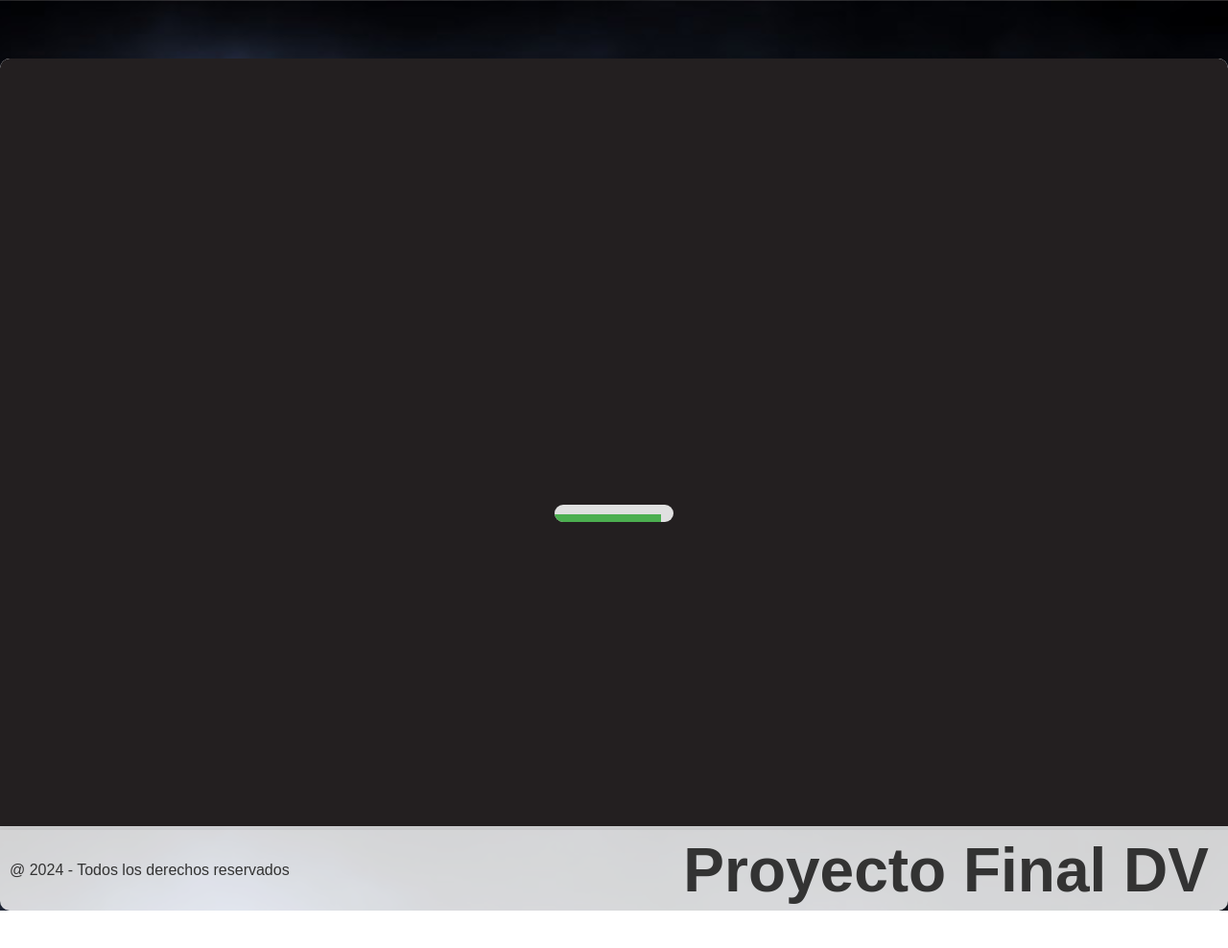
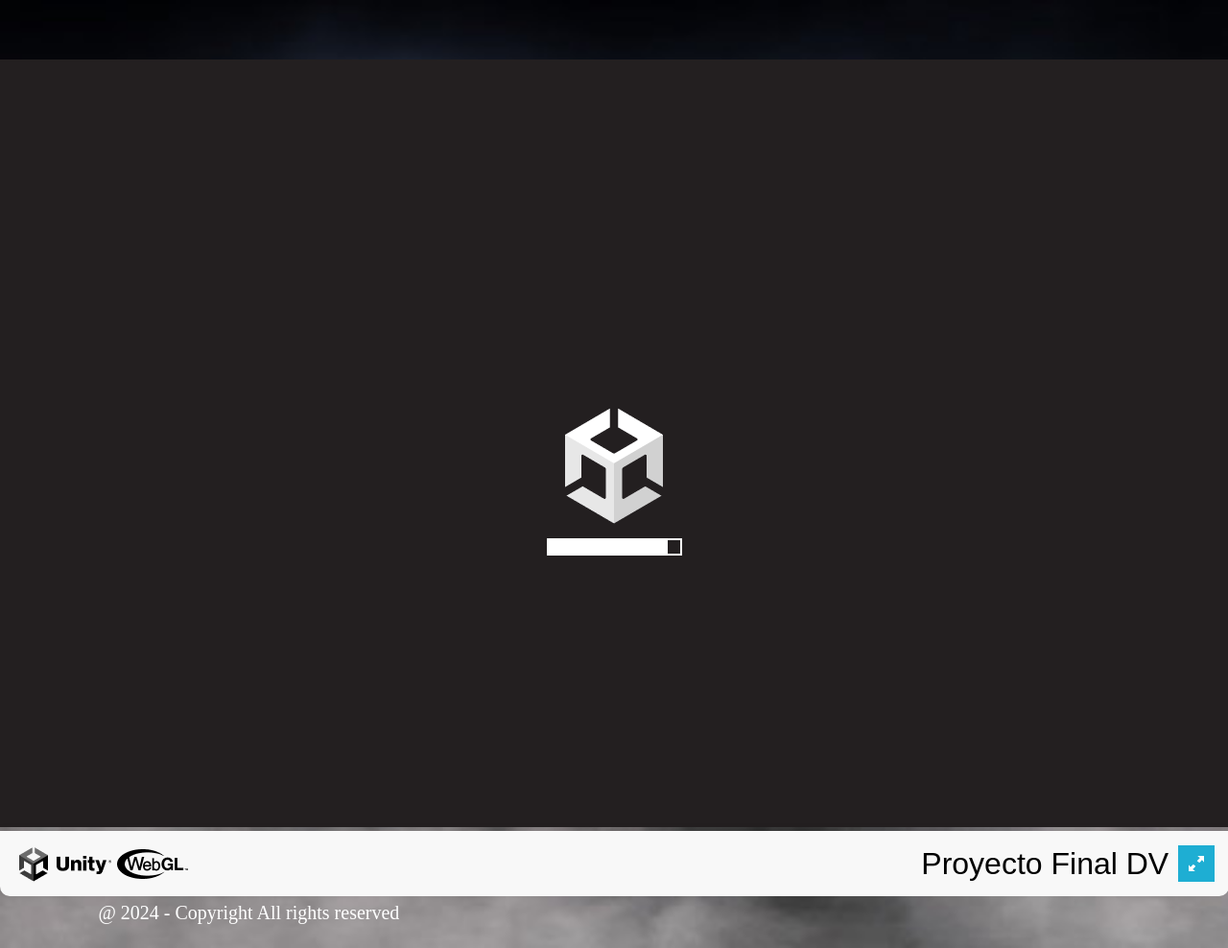
Before and after one commit to asb00028/VideojuegoWebGL, a plain HTML site: page index.html in a window 1280 px wide. Shown: the whole page at 96% size. Before the commit the page ends 949 px from the top, so only its background shows below. Drawn offline with Linux system fonts and the light colour scheme; no server answers.

Commit message:
Update index.html

```diff
--- a/index.html
+++ b/index.html
@@ -7,124 +7,46 @@
     <link rel="shortcut icon" href="TemplateData/favicon.ico">
     <link rel="stylesheet" href="TemplateData/style.css">
 	<style>
-      html, body {
-        margin: 0;
-        padding: 0;
-        height: 100%;
-        overflow: auto;
-        font-family: Arial, sans-serif;
-        background: url('zombie-background.jpg') no-repeat center center fixed;
-        background-size: cover;
-        color: #333;
-        display: flex;
-        justify-content: center;
-        align-items: flex-start; /* Cambiado de center a flex-start */
-        flex-direction: column; /* Añadido para permitir la colocación vertical de elementos */
+		body {
+			background-image: url('zombie-background.jpg');
+			background-size: cover; /* ajusta la imagen al tamaño del cuerpo */
+			background-repeat: no-repeat; /* evita que la imagen se repita */
 		}
-      #unity-container {
-        box-shadow: 0 4px 8px rgba(0,0,0,0.1);
-        border-radius: 10px;
-        overflow: hidden;
-        background-color: #ffffffcc;
-        margin-top: 105px; /* Añadir margen superior para separarlo de la parte superior de la página */
-      }
-      #unity-canvas {
-        border-radius: 10px 10px 0 0;
-      }
-      #unity-loading-bar {
-        position: absolute;
-        top: 50%;
-        left: 50%;
-        transform: translate(-50%, -50%);
-        text-align: center;
-      }
-      #unity-logo {
-        background: url('TemplateData/unitylogo.png') no-repeat center;
-        background-size: contain;
-        height: 50px;
-        margin-bottom: 10px;
-      }
-      #unity-progress-bar-empty {
-        width: 80%;
-        background: #e0e0e0;
-        border-radius: 10px;
-        margin: 0 auto;
-        overflow: hidden;
-      }
-      #unity-progress-bar-full {
-        width: 0%;
-        height: 10px;
-        background: #4caf50;
-        transition: width 0.5s;
-      }
+
 		#unity-footer {
-        display: flex;
+			width: 97.75%;
+			display: inline-block;
 			justify-content: space-between;
 			align-items: center;
-        background: rgba(255, 255, 255, 0.1);
-        padding: 10px;
+			background: #f8f8f8;
+			padding: 15px;
 			border-radius: 0 0 10px 10px;
 			box-shadow: 0 -2px 8px rgba(0,0,0,0.05);
-      }
-      #unity-webgl-logo, #unity-fullscreen-button {
-        width: 64px;
-        height: 64px;
-        background-size: contain;
-      }
-      #unity-webgl-logo {
-        background: url('TemplateData/webgl-logo.png') no-repeat center;
-      }
-      #unity-fullscreen-button {
-        background: url('TemplateData/fullscreen.png') no-repeat center;
-        cursor: pointer;
-      }
-      #unity-build-title {
-        font-size: 4em;
-        font-weight: bold;
-      }
-      #unity-warning {
-        position: fixed;
-        top: 10px;
-        left: 50%;
-        transform: translateX(-50%);
-        background: rgba(255, 255, 255, 0.9);
-        border: 1px solid #ccc;
-        border-radius: 5px;
-        padding: 10px;
-        box-shadow: 0 2px 10px rgba(0, 0, 0, 0.1);
-      }
-      @media (max-width: 768px) {
-        html, body {
-          height: auto;
-          padding: 20px;
-        }
-        #unity-container {
-          width: 100%;
-        }
-        #unity-canvas {
-          width: 100% !important;
-          height: auto !important;
-        }
 		}
 	</style>
   </head>
   <body>
-    <div id="unity-container" class="unity-desktop">
-      <canvas id="unity-canvas" width="1280" height="800" tabindex="-1"></canvas>
+    <div id="unity-container" class="unity-desktop" style="margin-top: 100px;">
+      <canvas id="unity-canvas" width=1280 height=800 tabindex="-1"></canvas>
       <div id="unity-loading-bar">
         <div id="unity-logo"></div>
         <div id="unity-progress-bar-empty">
           <div id="unity-progress-bar-full"></div>
         </div>
       </div>
-      <div id="unity-warning"></div>
+      <div id="unity-warning"> </div>
       <div id="unity-footer">
-	  <div id="unity-text">@ 2024 - Todos los derechos reservados</div>
+        <div id="unity-webgl-logo" style="font-size: 32px;"></div>
         <div id="unity-fullscreen-button"></div>
-        <div id="unity-build-title">Proyecto Final DV</div>
+        <div id="unity-build-title" style="font-size: 32px;">Proyecto Final DV</div>
       </div>
     </div>
+	<div style="margin-top: 940px; font-size: 20px; margin-left: 8%; margin-bottom: 25px; color: white">
+		@ 2024 - Copyright All rights reserved
+	</div>
+
 	<script>
+
       var container = document.querySelector("#unity-container");
       var canvas = document.querySelector("#unity-canvas");
       var loadingBar = document.querySelector("#unity-loading-bar");
@@ -132,6 +54,12 @@
       var fullscreenButton = document.querySelector("#unity-fullscreen-button");
       var warningBanner = document.querySelector("#unity-warning");
 
+      // Shows a temporary message banner/ribbon for a few seconds, or
+      // a permanent error message on top of the canvas if type=='error'.
+      // If type=='warning', a yellow highlight color is used.
+      // Modify or remove this function to customize the visually presented
+      // way that non-critical warnings and error messages are presented to the
+      // user.
       function unityShowBanner(msg, type) {
         function updateBannerVisibility() {
           warningBanner.style.display = warningBanner.children.length ? 'block' : 'none';
@@ -139,7 +67,7 @@
         var div = document.createElement('div');
         div.innerHTML = msg;
         warningBanner.appendChild(div);
-        if (type == 'error') div.style = 'background: red; padding: 10px; color: white;';
+        if (type == 'error') div.style = 'background: red; padding: 10px;';
         else {
           if (type == 'warning') div.style = 'background: yellow; padding: 10px;';
           setTimeout(function() {
@@ -163,14 +91,31 @@
         showBanner: unityShowBanner,
       };
 
+      // By default, Unity keeps WebGL canvas render target size matched with
+      // the DOM size of the canvas element (scaled by window.devicePixelRatio)
+      // Set this to false if you want to decouple this synchronization from
+      // happening inside the engine, and you would instead like to size up
+      // the canvas DOM size and WebGL render target sizes yourself.
+      // config.matchWebGLToCanvasSize = false;
+
       if (/iPhone|iPad|iPod|Android/i.test(navigator.userAgent)) {
+        // Mobile device style: fill the whole browser client area with the game canvas:
+
         var meta = document.createElement('meta');
         meta.name = 'viewport';
         meta.content = 'width=device-width, height=device-height, initial-scale=1.0, user-scalable=no, shrink-to-fit=yes';
         document.getElementsByTagName('head')[0].appendChild(meta);
         container.className = "unity-mobile";
         canvas.className = "unity-mobile";
+
+        // To lower canvas resolution on mobile devices to gain some
+        // performance, uncomment the following line:
+        // config.devicePixelRatio = 1;
+
+
       } else {
+        // Desktop style: Render the game canvas in a window that can be maximized to fullscreen:
+
         canvas.style.width = "1280px";
         canvas.style.height = "800px";
       }
@@ -193,6 +138,7 @@
             };
 
       document.body.appendChild(script);
+
     </script>
   </body>
 </html>
```
Lines whose indentation alone changed are shown as unchanged.
